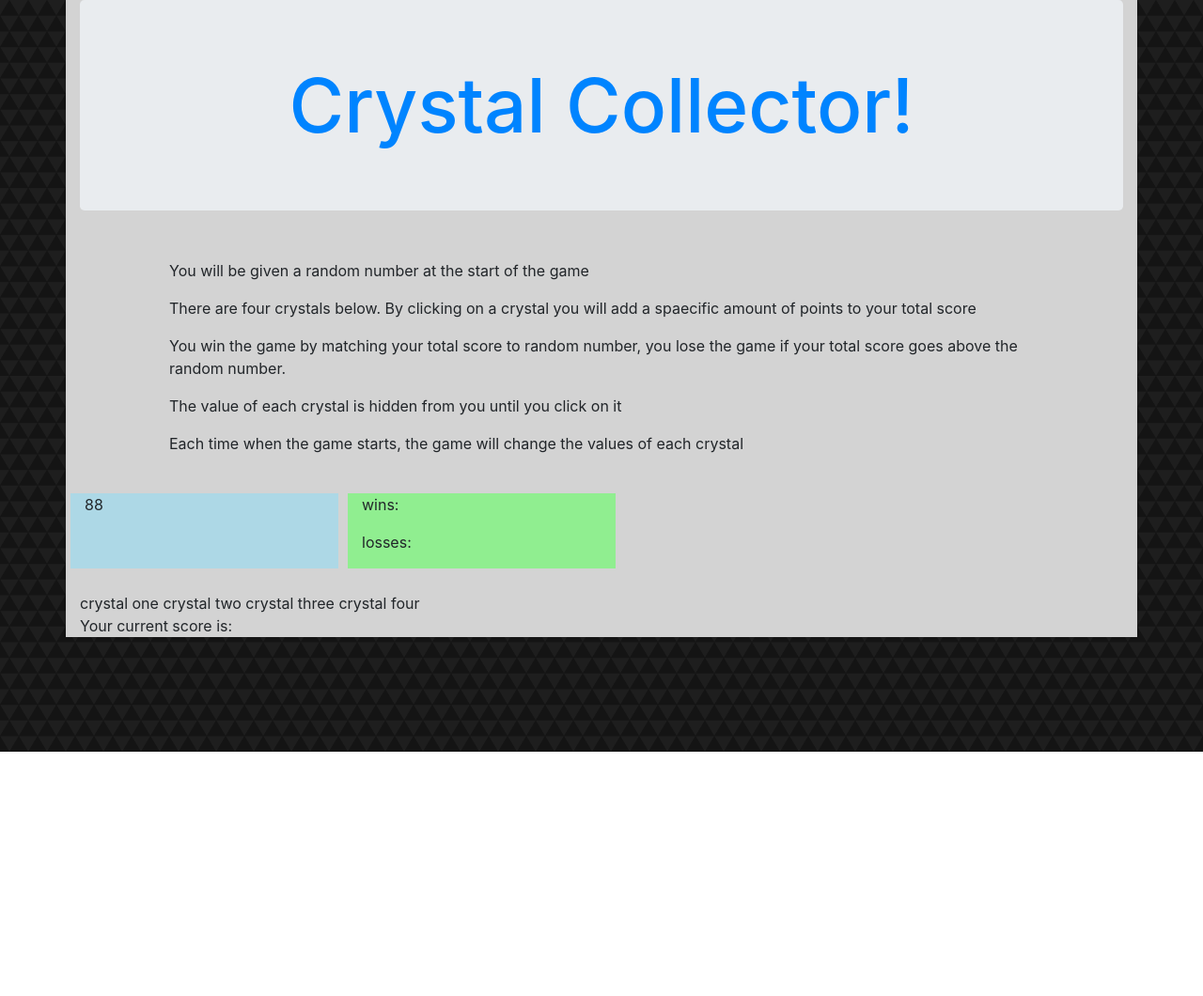
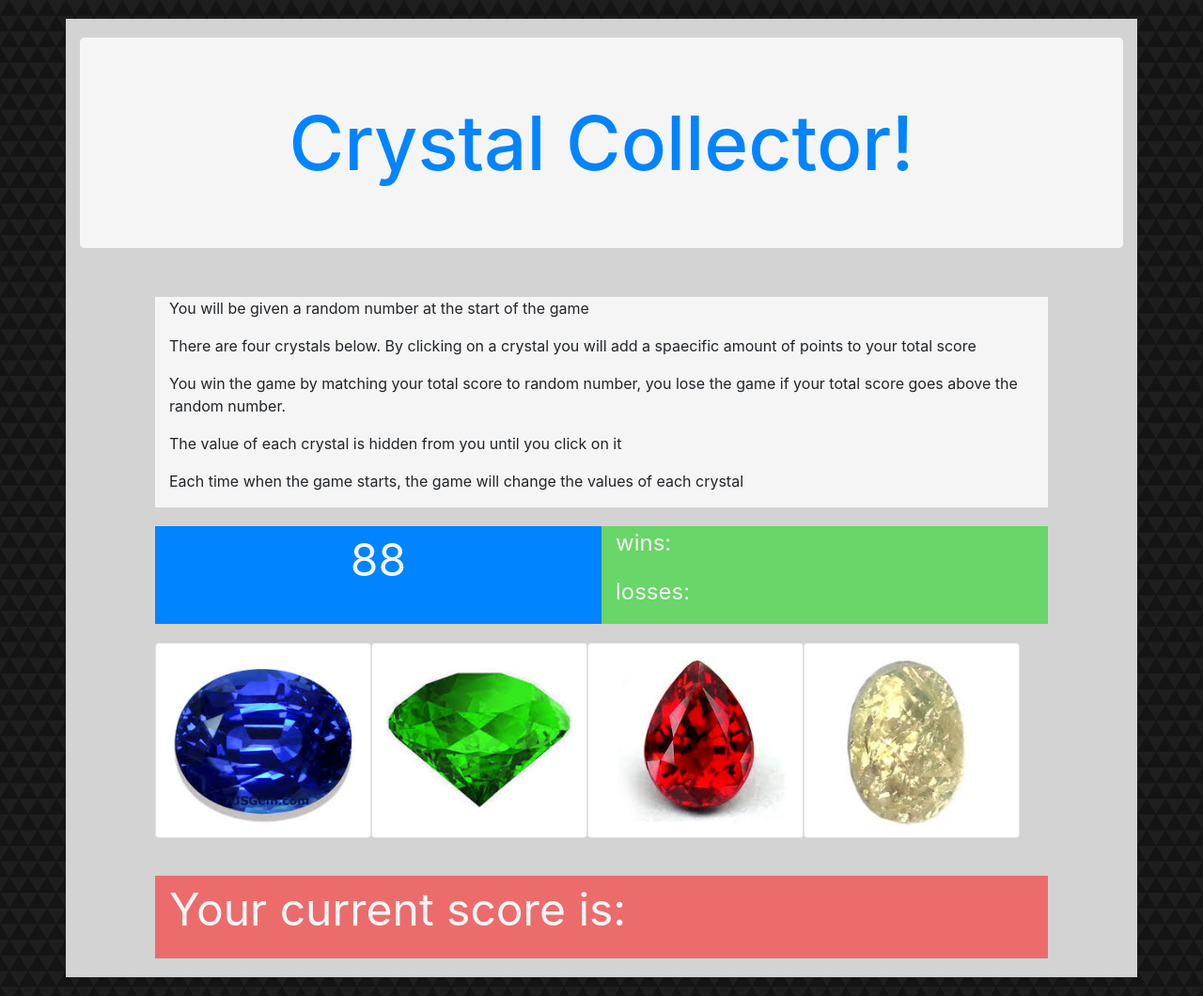
Before and after one commit to dawnpatrol506/Crystal_Collector_game, a plain HTML site: page index.html in a window 1280 px wide. Shown: the whole page at 94% size. Before the commit the page ends 800 px from the top, so only its background shows below. Drawn offline with nearby package versions, Linux system fonts and the light colour scheme.

Commit message:
finished styling, imgs need work still

```diff
--- a/assets/css/style.css
+++ b/assets/css/style.css
@@ -2,6 +2,7 @@ body{
     background-image: url("/assets/images/dark-triangles/dark-triangles.png")
 }
 .container{
+    margin-top: 20px;
     background-color: lightgray;
 }
 
@@ -10,16 +11,38 @@ h1{
     font-size: 5em;
 }
 
+.jumbotron{
+    margin-top: 20px;
+    background-color: whitesmoke;
+}
+
+.instructions{
+    background-color: whitesmoke;
+}
+
 .row{
     margin-bottom: 20px;
 }
 
 .win-loss{
-    background-color: lightgreen;
-    margin: 5px;
+    background-color: rgb(104, 214, 104);
+    color: whitesmoke;
+    font-size: 1.5em;
 }
 
 .target-number{
-    background-color: lightblue;
-    margin: 5px;
+    background-color: rgb(0, 132, 255);
+    text-align: center;
 }
+
+#target-number{
+    font-size: 3em;
+    color: whitesmoke;
+}
+
+.current-count{
+    background: rgb(236, 108, 108);
+    font-size: 3em;
+    color: whitesmoke;
+    margin-bottom: 20px;
+}
--- a/index.html
+++ b/index.html
@@ -33,24 +33,30 @@
             </div>
         </div>
         <div class="row">
-            <div class="col-3 target-number">
+            <div class="col-1"></div>
+            <div class=" col-5 target-number">
                 <span id="target-number">0</span>
             </div>
-            <div class="win-loss col-3">
+
+            <div class="col-5 win-loss">
                 <p>wins: <span id="win"></span></p>
                 <p>losses: <span id="loss"></span></p>
             </div>
         </div>
-        <div class="crystals">
-            <span id="c1">crystal one</span>
-            <span id="c2">crystal two</span>
-            <span id="c3">crystal three</span>
-            <span id="c4">crystal four</span>
+        <div class="row">
+            <div class="col-1"></div>
+            <div class="col-10 crystals row">
+                <img src="assets/images/blue.jpg" class="rounded img-thumbnail img-fluid col-3" id="c1">
+                <img src="assets/images/green.jpg" class="rounded img-thumbnail img-fluid col-3" id="c2">
+                <img src="assets/images/red.jpg" class="rounded img-thumbnail img-fluid col-3" id="c3">
+                <img src="assets/images/white.jpg" class="rounded img-thumbnail img-fluid col-3" id="c4">
+            </div>
         </div>
-        <div class="current-count">
-            <span id="current-count">Your current score is: </span>
+        <div class="row">
+            <div class="offset-1 col-10 current-count">
+                <p>Your current score is: <span id="current-count"></span></p>
+            </div>
         </div>
-    </div>
     </div>
 
 </body>
```
Also changed, not shown: assets/images/blue.jpg (added), assets/images/green.jpg (added), assets/images/red.jpg (added), assets/images/white.jpg (added).
